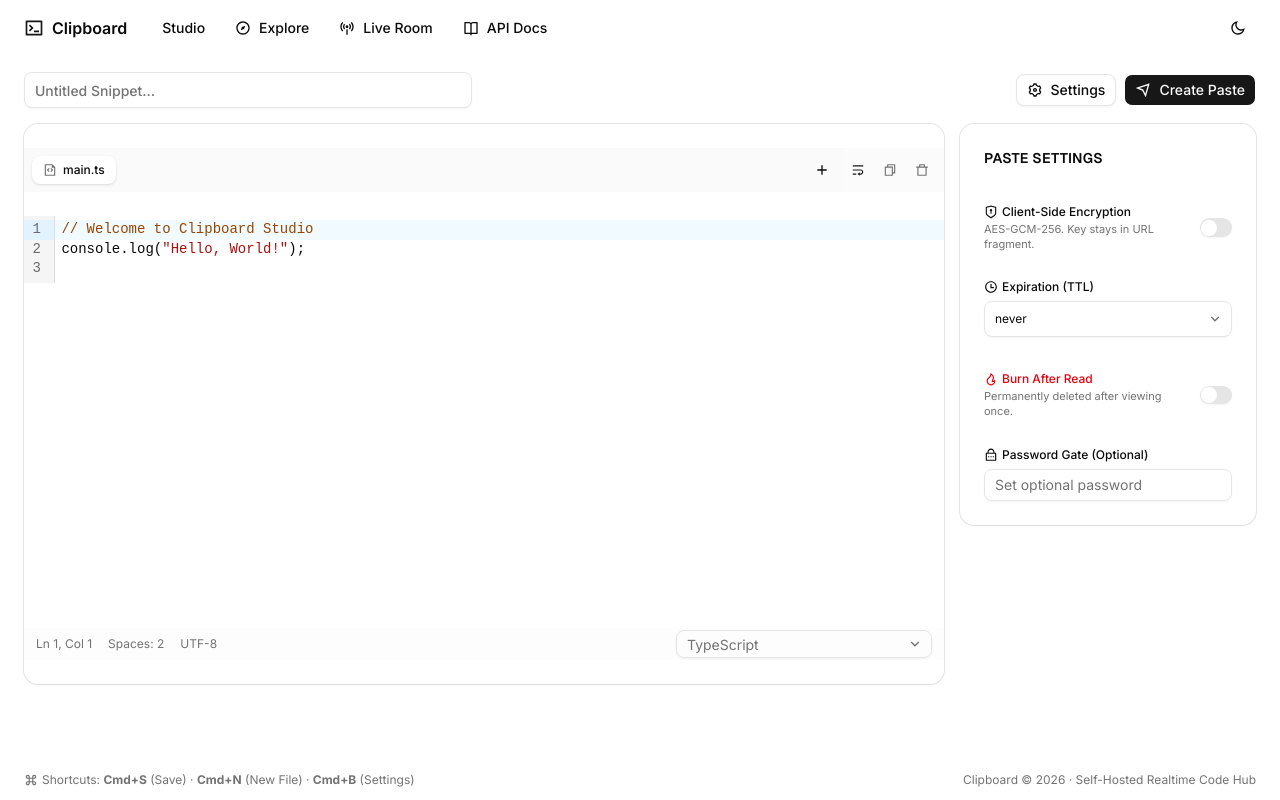
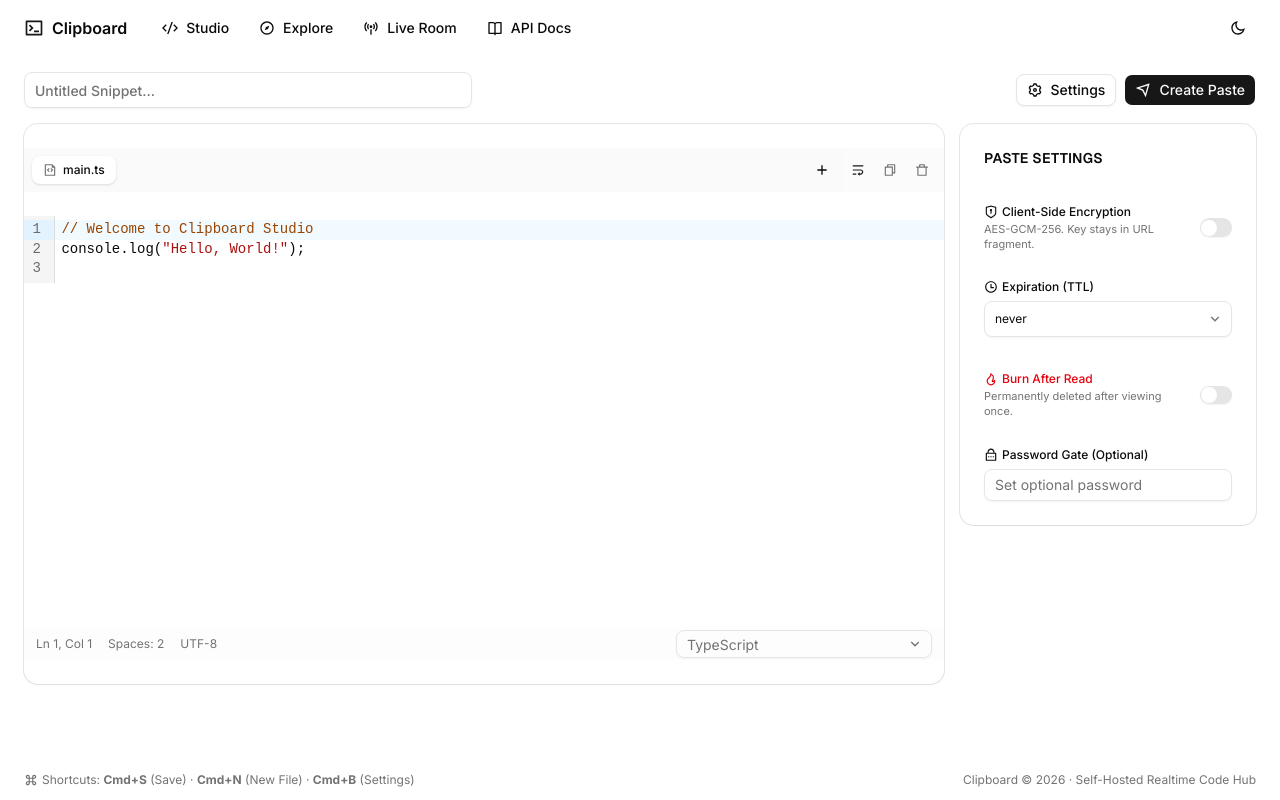
Before and after one commit to doksmith/clipboard, a Next.js app: page / in a window 1280 px wide. Built offline with nearby package versions, Linux system fonts and the light colour scheme.

Commit message:
fix(layout): add missing RiCodeSSlashLine icon to Studio top nav button

```diff
--- a/components/layout/navbar.tsx
+++ b/components/layout/navbar.tsx
@@ -3,7 +3,13 @@
 import Link from 'next/link'
 import { Button } from '@/components/ui/button'
 import { ThemeToggle } from './theme-toggle'
-import { RiTerminalBoxLine, RiCompassLine, RiBroadcastLine, RiBookOpenLine } from '@remixicon/react'
+import {
+  RiTerminalBoxLine,
+  RiCodeSSlashLine,
+  RiCompassLine,
+  RiBroadcastLine,
+  RiBookOpenLine,
+} from '@remixicon/react'
 
 export function Navbar() {
   return (
@@ -17,6 +23,7 @@ export function Navbar() {
 
           <nav className="hidden items-center gap-2 sm:flex">
             <Button variant="ghost" size="sm" nativeButton={false} render={<Link href="/" />}>
+              <RiCodeSSlashLine className="mr-1 size-4" />
               Studio
             </Button>
             <Button variant="ghost" size="sm" nativeButton={false} render={<Link href="/explore" />}>
```
